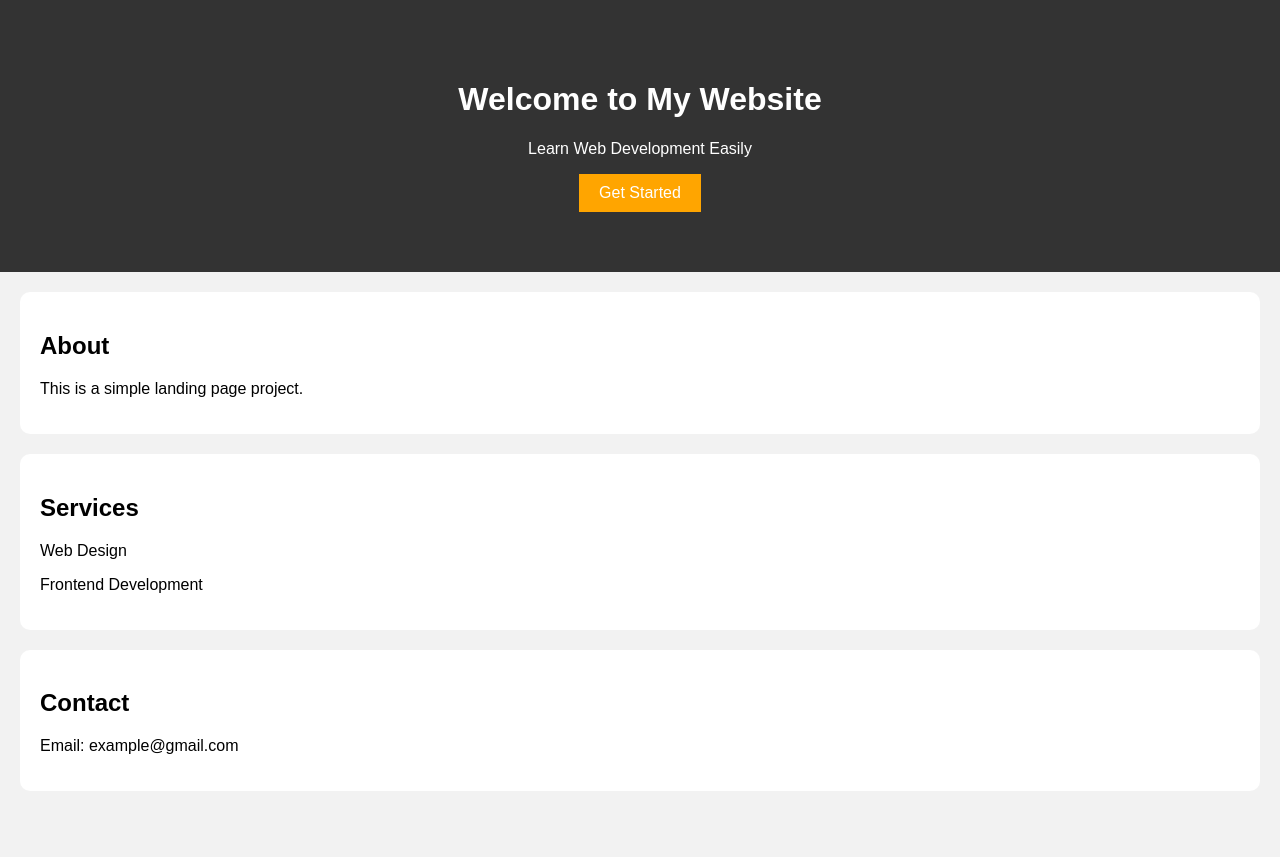
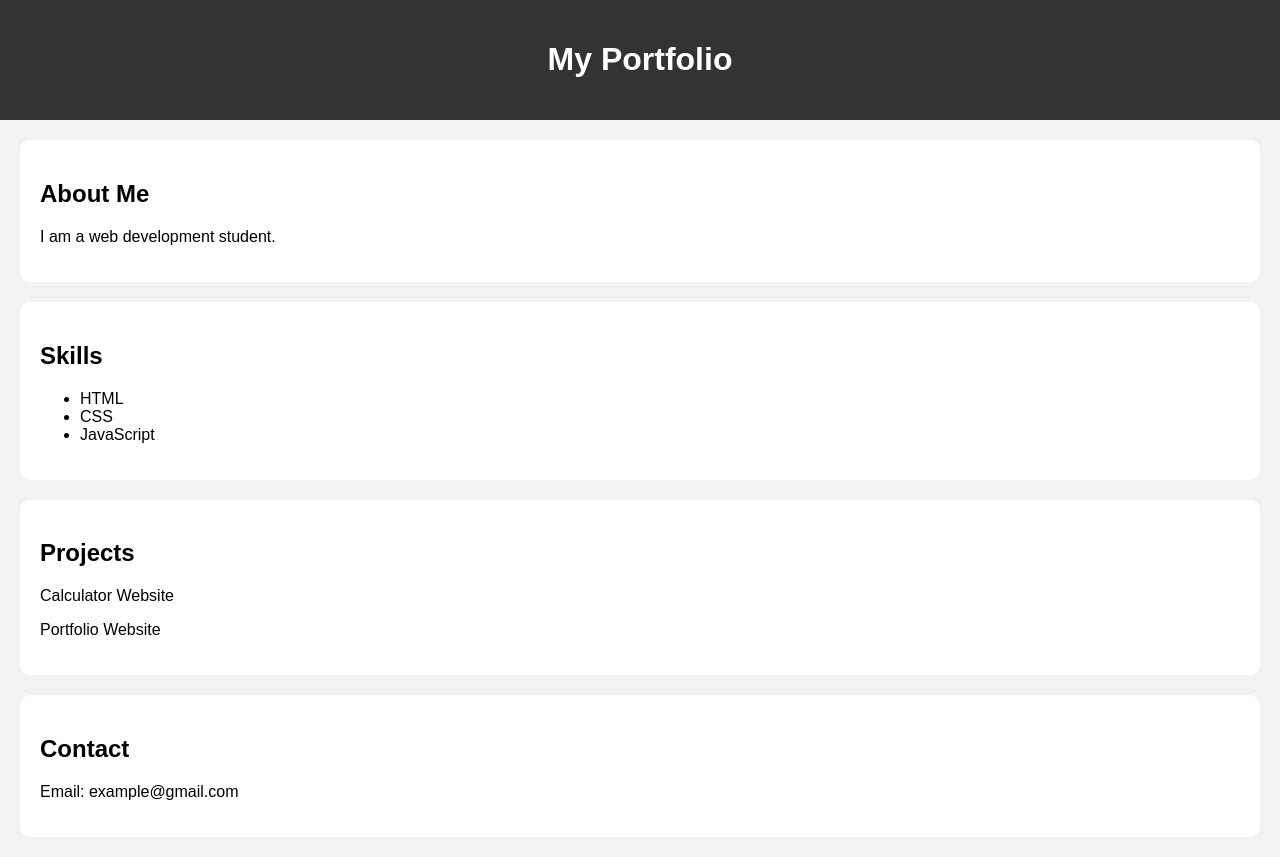
Before and after one commit to jyothsna664422-bit/oibsip, a plain HTML site: page index.html in a window 1280 px wide. Before the commit the page ends 811 px from the top, so only its background shows below. Drawn offline with Linux system fonts and the light colour scheme.

Commit message:
Add files via upload

```diff
--- a/index.html
+++ b/index.html
@@ -1,26 +1,35 @@
+
+
 <!DOCTYPE html>
 <html>
 <head>
-  <title>Landing Page</title>
+  <title>Portfolio</title>
   <link rel="stylesheet" href="style.css">
 </head>
 <body>
 
 <header>
-  <h1>Welcome to My Website</h1>
-  <p>Learn Web Development Easily</p>
-  <button>Get Started</button>
+  <h1>My Portfolio</h1>
 </header>
 
 <section>
-  <h2>About</h2>
-  <p>This is a simple landing page project.</p>
+  <h2>About Me</h2>
+  <p>I am a web development student.</p>
 </section>
 
 <section>
-  <h2>Services</h2>
-  <p>Web Design</p>
-  <p>Frontend Development</p>
+  <h2>Skills</h2>
+  <ul>
+    <li>HTML</li>
+    <li>CSS</li>
+    <li>JavaScript</li>
+  </ul>
+</section>
+
+<section>
+  <h2>Projects</h2>
+  <p>Calculator Website</p>
+  <p>Portfolio Website</p>
 </section>
 
 <section>
--- a/style.css
+++ b/style.css
@@ -1,6 +1,9 @@
+
+
 body{
+  font-family:Arial;
   margin:0;
-  font-family:Arial;
+  padding:0;
   background:#f2f2f2;
 }
 
@@ -8,15 +11,7 @@ header{
   background:#333;
   color:white;
   text-align:center;
-  padding:60px;
-}
-
-button{
-  padding:10px 20px;
-  border:none;
-  background:orange;
-  color:white;
-  font-size:16px;
+  padding:20px;
 }
 
 section{
```
